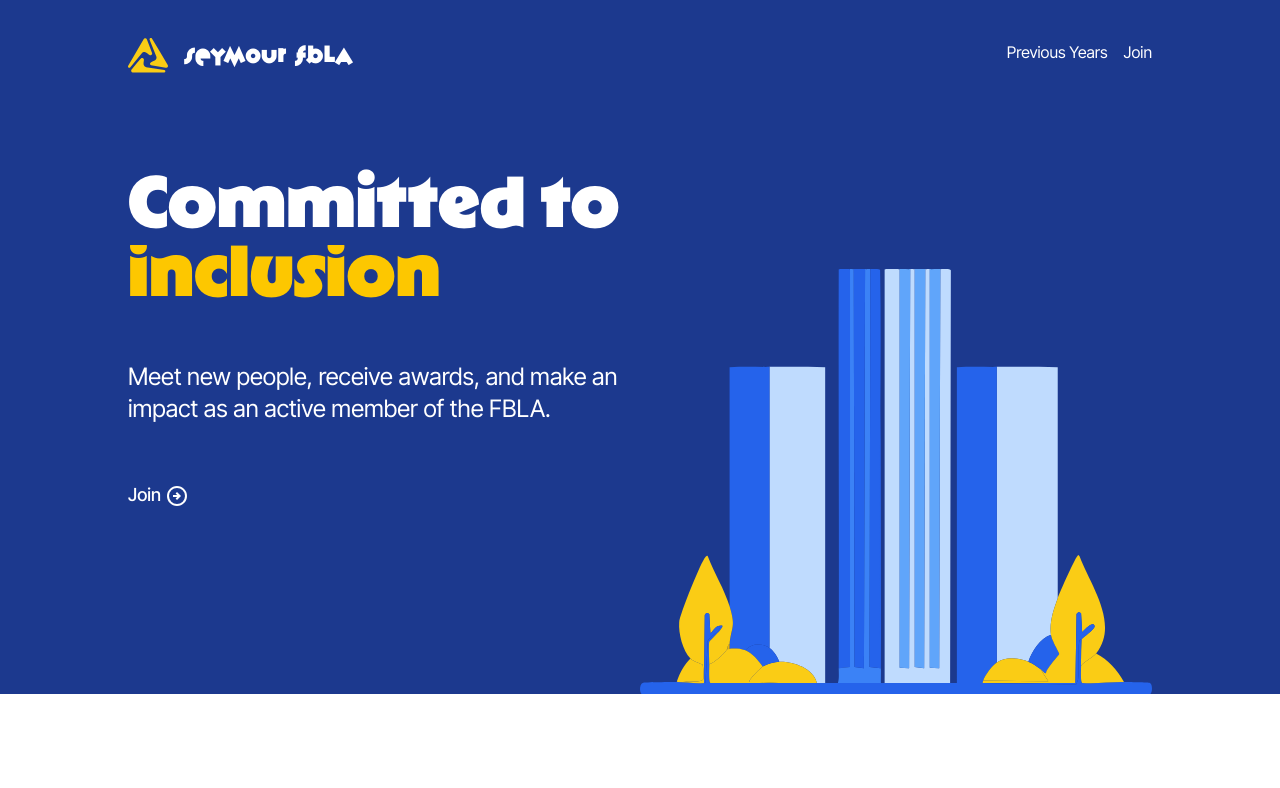
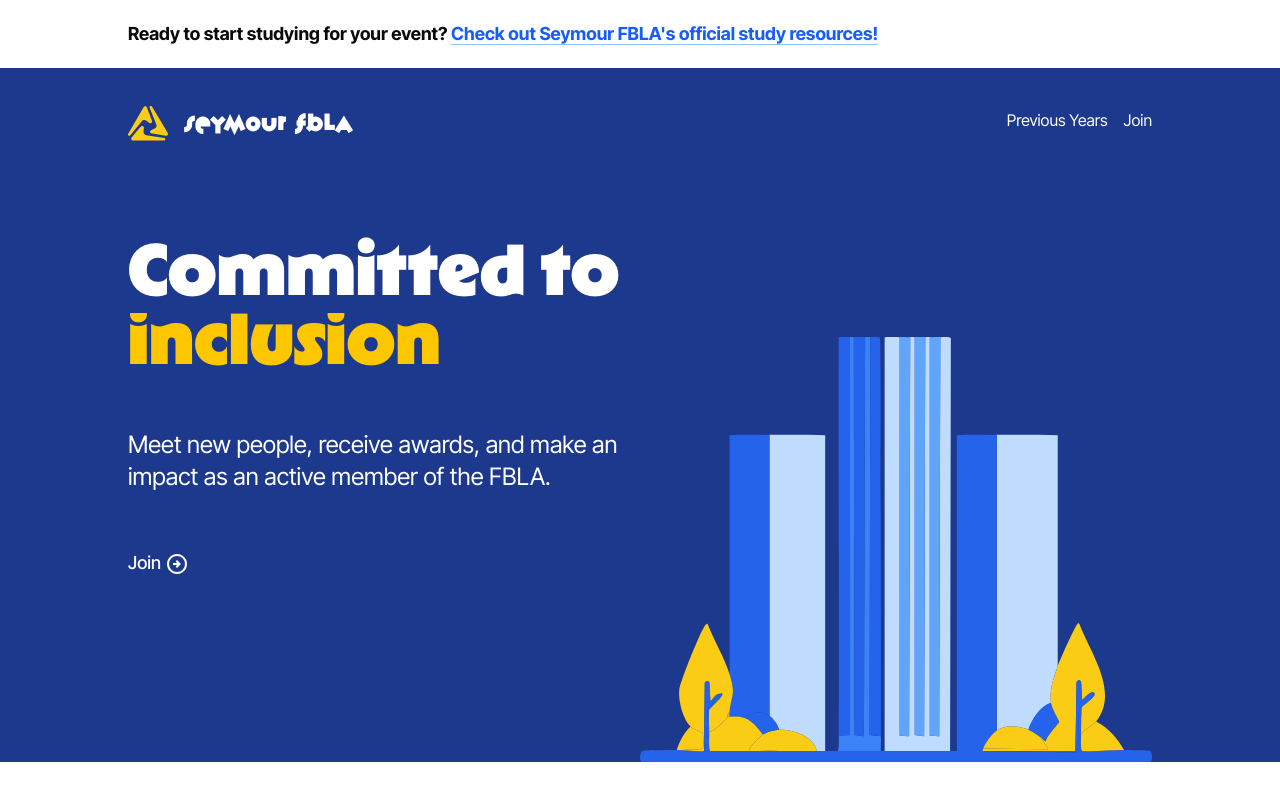
Before and after one commit to willyl3e/seymourfbla, a Next.js app: page / in a window 1280 px wide. Shown: the top 788 px of the page. Built offline with nearby package versions, Linux system fonts and the light colour scheme.

Commit message:
integrate

```diff
--- a/src/app/layout.tsx
+++ b/src/app/layout.tsx
@@ -7,7 +7,6 @@
   description: "Generated by create next app",
 };
 
-
 export default function RootLayout({
   children,
 }: Readonly<{
@@ -16,6 +15,14 @@
   return (
     <html lang="en">
       <body>
+        <div className="pl-[20%] pr-[20%] max-2xl:pl-[10%] max-2xl:pr-[10%] max-lg:pr-[3%] max-lg:pl-[3%] pt-5 pb-5">
+          <span className="text-lg font-bold">
+            Ready to start studying for your event?{"   "}
+            <a className="text-blue-600 border-b border-blue-300" href="https://docs.google.com/document/d/1CREsYApwKKE0BJN1sVMOpbRhrPlxWmdzhuItSzANp5Q/edit?usp=sharing">
+              Check out Seymour FBLA's official study resources!
+            </a>
+          </span>
+        </div>
         <nav className="pt-9 pb-9 text-white bg-blue-900 pl-[20%] pr-[20%] max-2xl:pl-[10%] max-2xl:pr-[10%] max-lg:pr-[3%] max-lg:pl-[3%]">
           <div className="grid grid-cols-2 sticky top-0">
             <div>
```
